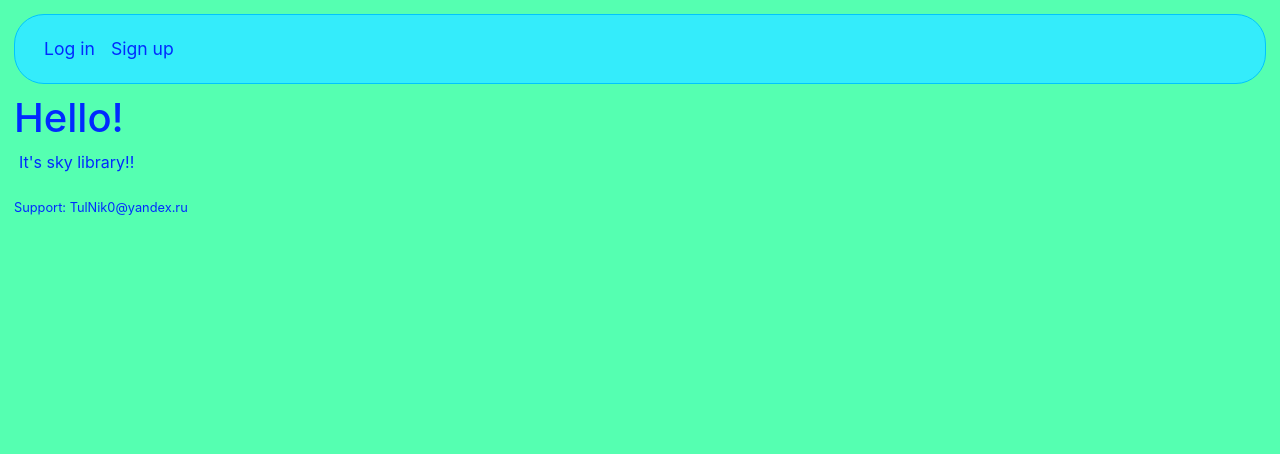
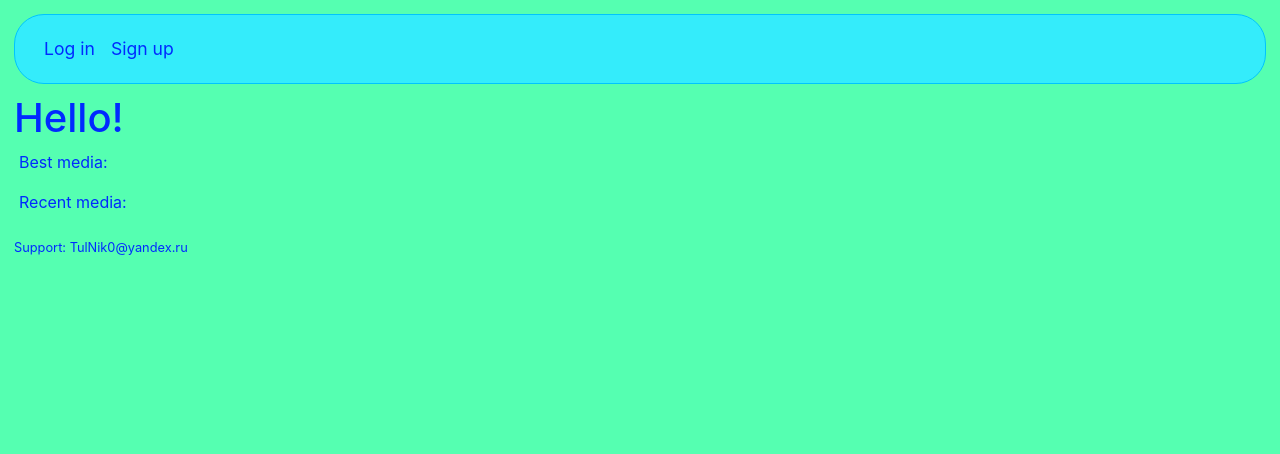
Before and after one commit to LaGGgggg/SkyLibrary, a Django app: page /en-us/ in a window 1280 px wide. Shown: the top 454 px of the page. Run offline with Django 4.2, Linux system fonts and the light colour scheme; data that the repository does not hold is empty; some libraries are stand-ins or nearby versions.

Commit message:
Added best and newest media compilation
Added best and newest media compilation:
home_page_app:

views.py:
Added ViewIndex view (only get method).

urls.py:
Changed path for index page (for the new view).

tests.py:
Updated test_index_page test (for the new view).

templates/home_page_app/index.html:
Added best and newest media compilation.

media_app/models.py:
Added get_best_active_media function.

media_app/view_media.html:
Fixed typo.

```diff
--- a/SkyLibrary/apps/home_page_app/urls.py
+++ b/SkyLibrary/apps/home_page_app/urls.py
@@ -1,6 +1,7 @@
 from django.urls import path
-from django.views.generic.base import TemplateView
+
+from .views import ViewIndex
 
 urlpatterns = [
-    path('', TemplateView.as_view(template_name='home_page_app/index.html'), name='index'),
+    path('', ViewIndex.as_view(), name='index'),
 ]
--- a/SkyLibrary/apps/home_page_app/views.py
+++ b/SkyLibrary/apps/home_page_app/views.py
@@ -1,4 +1,7 @@
 from django.shortcuts import render
+from django.views import View
+
+from media_app.models import Media, get_best_active_media
 
 
 def handler400(request, exception):
@@ -15,3 +18,20 @@
 
 def handler500(request):
     return render(request, 'errors/500.html', status=500)
+
+
+class ViewIndex(View):
+
+    template_name: str = 'home_page_app/index.html'
+
+    def get(self, request):
+
+        recent_media = Media.objects.filter(active=1).order_by('pub_date')[:5]
+        best_media = get_best_active_media(amount=5)
+
+        response_data: dict = {
+            'recent_media': recent_media,
+            'best_media': best_media,
+        }
+
+        return render(request, self.template_name, response_data)
--- a/SkyLibrary/apps/media_app/models.py
+++ b/SkyLibrary/apps/media_app/models.py
@@ -1,5 +1,5 @@
 from django.db import models
-from django.db.models import Avg, Count
+from django.db.models import Avg, Count, QuerySet
 from django.contrib.auth import get_user_model
 from django.core.exceptions import ValidationError, NON_FIELD_ERRORS
 from django.utils.translation import gettext_lazy as _
@@ -67,6 +67,10 @@
         return round(self.media_media_rating.aggregate(Avg('rating'))['rating__avg'] or 0, 2)
 
 
+def get_best_active_media(amount: int) -> list[Media]:
+    return sorted(Media.objects.filter(active=1), key=lambda media: media.get_rating(), reverse=True)[:amount]
+
+
 class MediaDownload(models.Model):
 
     download_choices = (
--- a/SkyLibrary/templates/home_page_app/index.html
+++ b/SkyLibrary/templates/home_page_app/index.html
@@ -2,9 +2,13 @@
 <html lang="en">
 {% extends 'base.html' %}
 {% load cache %}
+{% load static %}
 {% load i18n %}
 <!-- 31536000 = one year, it doesn't change -->
 {% cache 31536000 home_page %}
+    {% block head_extra %}
+        <link rel="stylesheet" href="{% static 'css/rating.css' %}">
+    {% endblock head_extra %}
     {% block top_panel %}
         {% if user.is_authenticated %}
             <li class="nav-item active">
@@ -26,7 +30,41 @@
         Hello!
     {% endblock header %}
     {% block content %}
-        It's sky library!!
+        {% translate 'Best media' %}:
+        <ul>
+            {% for media in best_media %}
+                <li>
+                    <a href="{% url 'view_media' media_id=media.id %}" class="font-italic">{{ media.title }}</a>
+                    <section class="d-inline-flex align-items-end rating ml-1" style="font-size: 80%">
+                        <section class="position-relative rating__stars_body">
+                            <section class="position-absolute rating__stars"></section>
+                        </section>
+                        <section class="rating__value">
+                            {{ media.get_rating }}
+                        </section>
+                    </section>
+                </li>
+            {% endfor %}
+        </ul>
+        {% translate 'Recent media' %}:
+        <ul>
+            {% for media in recent_media %}
+                <li>
+                    <a href="{% url 'view_media' media_id=media.id %}" class="font-italic">{{ media.title }}</a>
+                    <section class="d-inline-flex align-items-end rating ml-1" style="font-size: 80%">
+                        <section class="position-relative rating__stars_body">
+                            <section class="position-absolute rating__stars"></section>
+                        </section>
+                        <section class="rating__value">
+                            {{ media.get_rating }}
+                        </section>
+                    </section>
+                </li>
+            {% endfor %}
+        </ul>
     {% endblock content %}
+    {% block scripts %}
+        <script src="{% static 'js/rating.js' %}"></script>
+    {% endblock scripts %}
 {% endcache %}
 </html>
--- a/SkyLibrary/templates/media_app/view_media.html
+++ b/SkyLibrary/templates/media_app/view_media.html
@@ -27,7 +27,7 @@
     {% block content %}
         <img src="{{ media.cover.url }}" class="float-right cover_image">
         <section class="list-group flex-row align-items-baseline">
-            <section class="d-flex align-items-end  rating mr-2">
+            <section class="d-flex align-items-end rating mr-2">
                 <section class="position-relative rating__stars_body">
                     <section class="position-absolute rating__stars"></section>
                 </section>
```
Also changed, not shown: SkyLibrary/apps/home_page_app/tests.py (+51 -1 lines).
